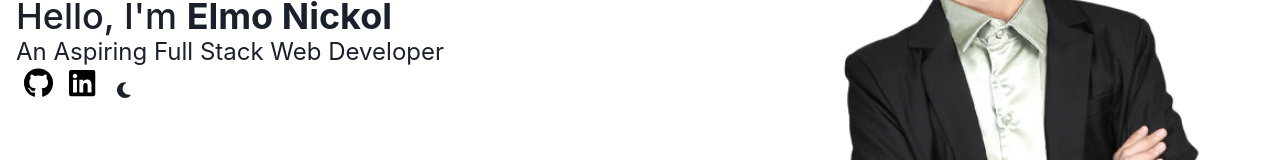
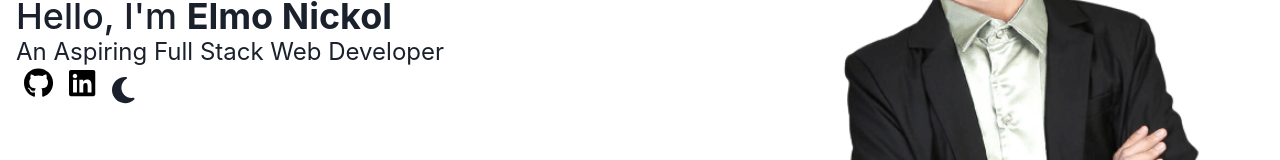
Before and after one commit to elmonickcool/my_portfolio, a Next.js app: page / in a window 1280 px wide. Shown: the part 451-611 px from the top of the page. Built offline with nearby package versions, Linux system fonts and the light colour scheme.

Commit message:
adjust switch size

```diff
--- a/src/components/ui/DarkModeSwitch.jsx
+++ b/src/components/ui/DarkModeSwitch.jsx
@@ -7,8 +7,6 @@ const DarkModeSwitch = () => {
 
   return (
     <IconButton
-      size="md"
-      fontSize="lg"
       aria-label={`Switch to ${
         colorMode === "light" ? "dark" : "light"
       } mode`}
@@ -16,7 +14,7 @@ const DarkModeSwitch = () => {
       color="current"
       onClick={toggleColorMode}
       icon={
-        <FontAwesomeIcon icon={colorMode === "light" ? faMoon : faSun} />
+        <FontAwesomeIcon icon={colorMode === "light" ? faMoon : faSun} className="text-3xl mx-2" />
       }
     />
   )
```
